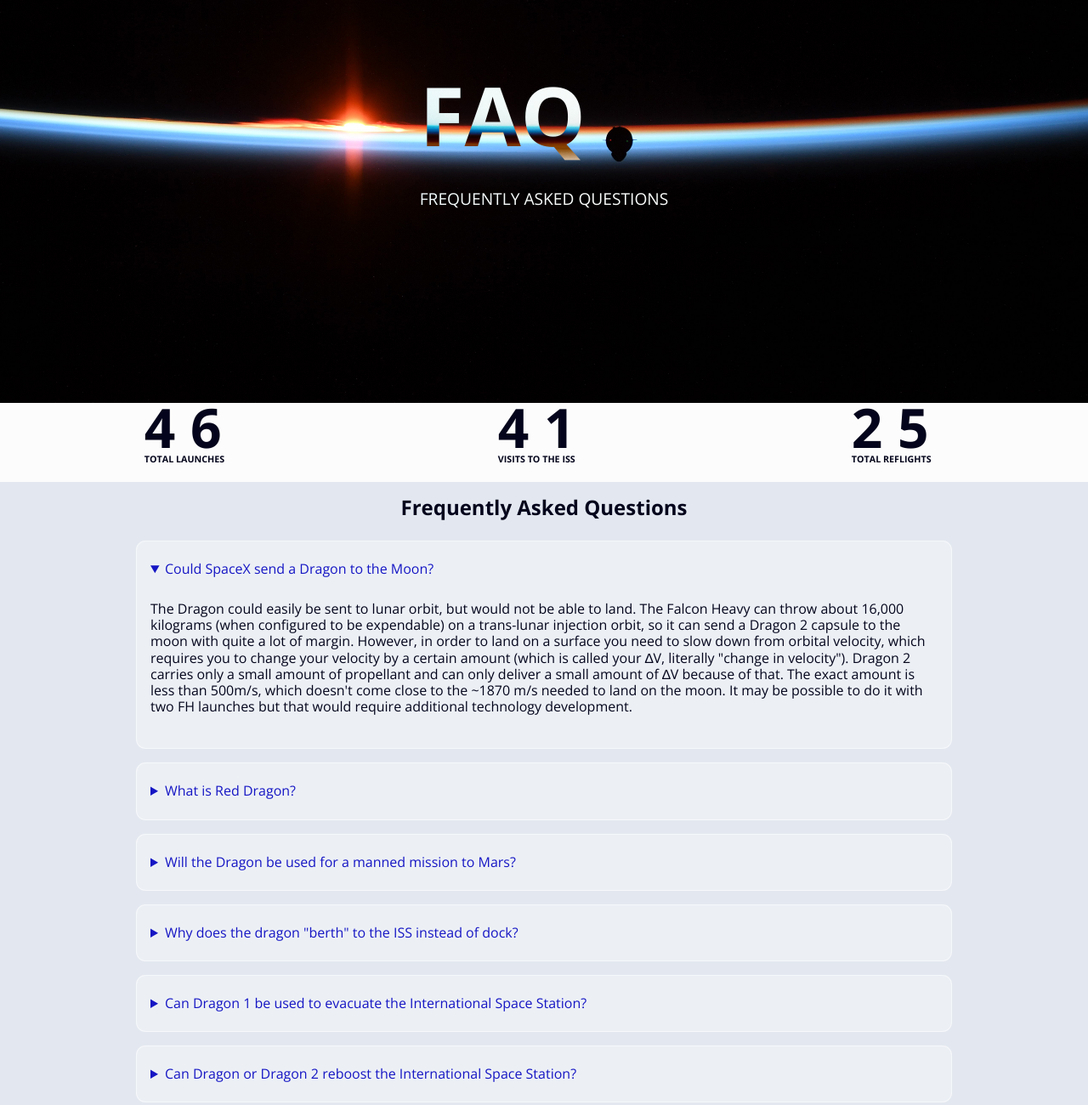
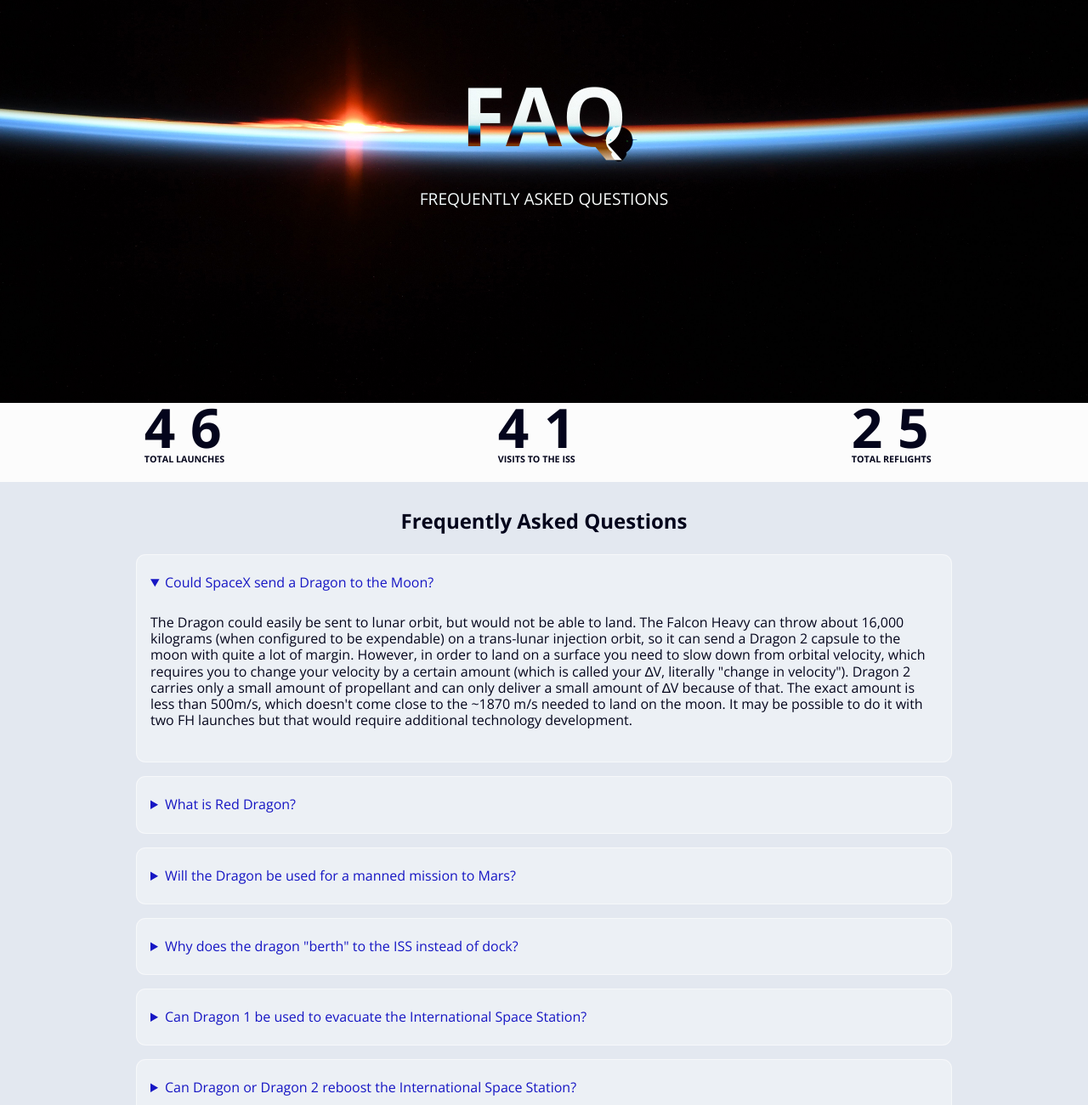
Before and after one commit to emmanuelwestra/IFSC-1310, a plain HTML site: page spacex-dragon/faq.html in a window 1280 px wide. Shown: the part 226-1526 px from the top of the page at 85% size. Drawn offline with nearby package versions, Linux system fonts and the light colour scheme.

Commit message:
Minor update:

```diff
--- a/spacex-dragon/assets/css/main.css
+++ b/spacex-dragon/assets/css/main.css
@@ -233,12 +233,14 @@ nav[role='navigation'] ul li a:hover {
 
 .hero-section h1 {
   font-size: clamp(4em, 10vw, 6em);
+  text-align: center;
 }
 
 .hero-section p {
   font-size: clamp(0.8em, 1.5vw, 4em);
   font-weight: semibold;
   font-stretch: condensed;
+  text-align: center;
 }
 
 .stats {
@@ -309,6 +311,7 @@ nav[role='navigation'] ul li a:hover {
 
 .container{
   margin: 0 auto;
+  padding: 1em;
 }
 
 .faq_header-title{
```
